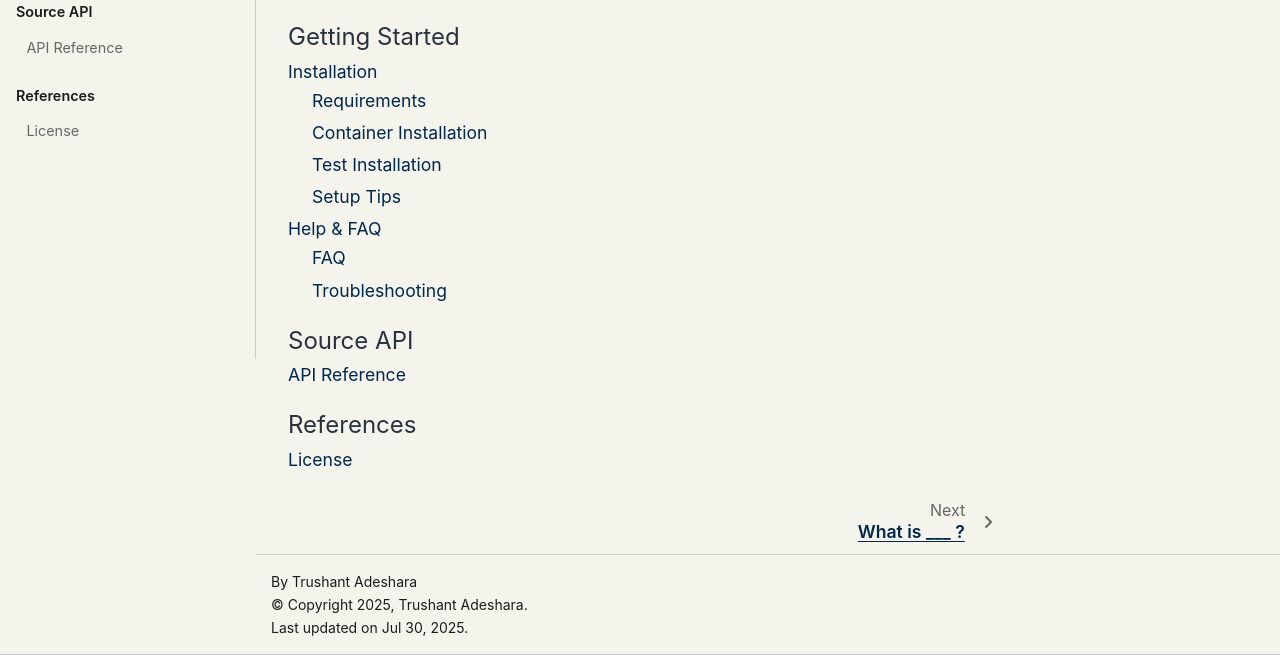
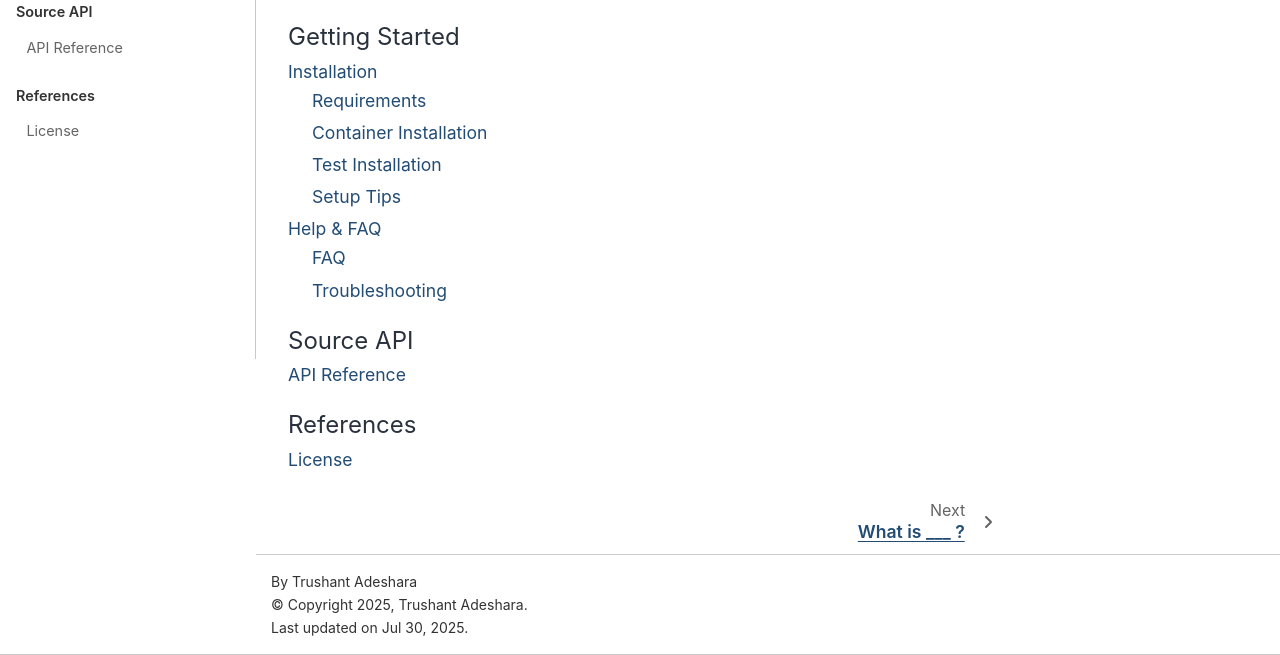
Before and after one commit to trushant05/sphinx_book_theme, a plain HTML site: page index.html in a window 1280 px wide. Shown: the part 441-1096 px from the top of the page. Drawn offline with Linux system fonts and the light colour scheme; files whose address does not match are found by name.

Commit message:
deploy: 71c928d8d61750f6e17ea72c28cc5a40dd8bb0ea

```diff
--- a/_static/custom.css
+++ b/_static/custom.css
@@ -4,29 +4,31 @@
 
 /* -------- LIGHT THEME (No Maize) -------- */
 html[data-theme="light"] {
-    --pst-color-primary: #00274C;           /* Michigan Blue */
+    --pst-color-primary: #234c74;           /* Michigan Blue */
     --pst-color-secondary: #1A4472;         /* Stronger contrast blue */
     --pst-color-secondary-highlight: #1A4472;
     --pst-color-inline-code-links: #00274C;
     --pst-color-info: var(--pst-color-primary);
     --pst-color-info-highlight: var(--pst-color-primary);
-    --pst-color-info-bg: #EAF3FF;
-    --pst-color-attention: #17497C;
-    --pst-color-text-base: #1B1B1B;
-    --pst-color-text-muted: #666666;
-    --pst-color-shadow: #d6d6d6;
-    --pst-color-border: #cccccc;
-    --pst-color-inline-code: #00274C;
-    --pst-color-target: #1A4472;
-    --pst-color-background: #F4F3EC;
-    --pst-color-on-background: #ffffff;
-    --pst-color-surface: #ffffff;
-    --pst-color-on-surface: #f2f2f2;
+    --pst-color-info-bg: #daedb9;
+    --pst-color-attention: #ffc107;
+    --pst-color-text-base: #323232;
+    --pst-color-text-muted: #646464;
+    --pst-color-shadow: #d8d8d8;
+    --pst-color-border: #c9c9c9;
+    --pst-color-inline-code: #061033;
+    --pst-color-target: #fbe54e;
+    --pst-color-background: #fff;
+    --pst-color-on-background: #fff;
+    --pst-color-surface: #f5f5f5;
+    --pst-color-on-surface: #e1e1e1;
     --pst-color-link: var(--pst-color-primary);
-    --pst-color-link-hover: #17497C;
-    --pst-color-table-row-hover-bg: #EAF3FF;
+    --pst-color-link-hover: #040a63;
+    --pst-color-table-row-hover-bg: #daedb9;
     --pst-color-accent: var(--pst-color-primary);
 }
+
+
 
 /* -------- DARK THEME -------- */
 html[data-theme="dark"] {
--- a/index.html
+++ b/index.html
@@ -33,7 +33,7 @@
     <link rel="stylesheet" type="text/css" href="/opt/hostedtoolcache/Python/3.10.18/x64/lib/python3.10/site-packages/sphinxcontrib/icon/node_modules/@fortawesome/fontawesome-free/css/all.min.css?v=53359634" />
     <link rel="stylesheet" type="text/css" href="_static/copybutton.css?v=76b2166b" />
     <link rel="stylesheet" type="text/css" href="_static/sphinx-design.min.css?v=95c83b7e" />
-    <link rel="stylesheet" type="text/css" href="_static/custom.css?v=4fa49c70" />
+    <link rel="stylesheet" type="text/css" href="_static/custom.css?v=e13c0b2b" />
 
   <!-- Pre-loaded scripts that we'll load fully later -->
   <link rel="preload" as="script" href="_static/scripts/bootstrap.js?digest=dfe6caa3a7d634c4db9b" />
```
Also changed, not shown: genindex.html (+1 -1 lines), search.html (+1 -1 lines), source/api/index.html (+1 -1 lines), source/overview/release.html (+1 -1 lines), source/overview/summary.html (+1 -1 lines), source/references/index.html (+1 -1 lines), source/setup/help_faq/faq.html (+1 -1 lines), source/setup/help_faq/index.html (+1 -1 lines), source/setup/help_faq/troubleshooting.html (+1 -1 lines), source/setup/installation/container.html (+1 -1 lines), source/setup/installation/index.html (+1 -1 lines), source/setup/installation/requirements.html (+1 -1 lines), source/setup/installation/test.html (+1 -1 lines), source/setup/installation/tips.html (+1 -1 lines).
